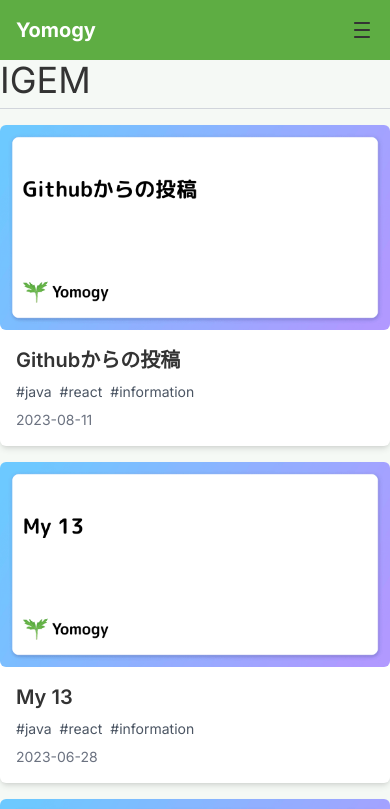
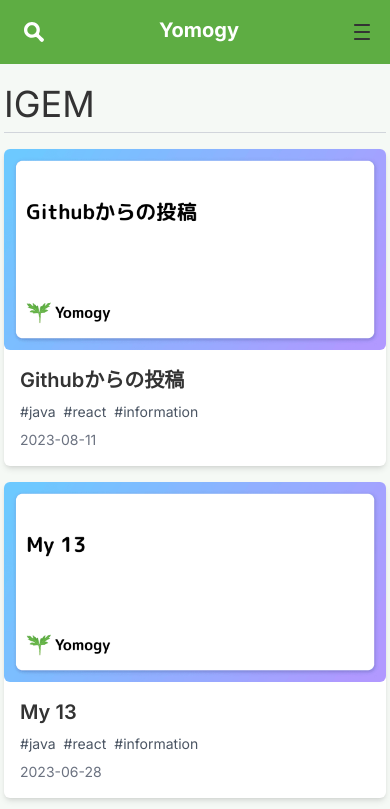
Before and after one commit to y0m0gy/yomogy_test, a Next.js app: page / in a window 390 px wide. Shown: the top 809 px of the page. Built offline with nearby package versions, Linux system fonts and the light colour scheme; no server answers.

Commit message:
fix style

```diff
--- a/src/components/frame-template.tsx
+++ b/src/components/frame-template.tsx
@@ -11,10 +11,10 @@ export const FrameTemplate: React.FC<FrameTemplateProps> = ({
 }) => {
   return (
     <div className="flex flex-col lg:flex-row justify-center items-start w-full items-stretch">
-      <div className="flex-grow w-full lg:p-4 lg:w-auto lg:max-w-4xl">
+      <div className="flex-grow w-full lg:p-4 lg:w-auto lg:max-w-4xl mt-5 lg:mt-0 mb-8 ">
         {leftComponent}
       </div>
-      <div className="flex-grow w-full lg:p-4 lg:w-auto lg:max-w-xs">
+      <div className="flex-grow w-full lg:p-4 lg:w-auto lg:max-w-xs mb-8 ">
         {rightComponent}
       </div>
     </div>
--- a/src/components/header.tsx
+++ b/src/components/header.tsx
@@ -1,20 +1,54 @@
-// header.tsx
-import { useState } from "react";
+import { useState, useRef, useEffect } from "react";
 import Link from "next/link";
 import DarkModeToggle from "./dark-mode";
 
+import SearchBox from "./search-box";
+
 export default function Header() {
-  const [menuOpen, setMenuOpen] = useState(false);
+  const [menuOpen, setMenuOpen] = useState<boolean | null>(null);
+  const menuRef = useRef<HTMLDivElement>(null);
+
+  useEffect(() => {
+    function handleOutsideClick(event: MouseEvent) {
+      if (menuRef.current && !menuRef.current.contains(event.target as Node)) {
+        setMenuOpen(false);
+      }
+    }
+    document.addEventListener("mousedown", handleOutsideClick);
+    return () => {
+      document.removeEventListener("mousedown", handleOutsideClick);
+    };
+  }, []);
 
   return (
     <header className="flex justify-between bg-[#5EAD43] p-4">
-      <div className="text-xl font-bold">
+      <div className="flex items-center md:hidden z-5">
+        <SearchBox isMobile={true} />
+      </div>
+      <Logo />
+      <div className="flex justify-between items-center md:hidden">
+        <HamburgerButton menuOpen={menuOpen} setMenuOpen={setMenuOpen} />
+      </div>
+      <div className="flex justify-between items-center">
+        <DesktopNav />
+        {menuOpen && <MobileNav menuRef={menuRef} setMenuOpen={setMenuOpen} />}
+      </div>
+    </header>
+  );
+}
+
+function Logo() {
+  return (
+    <div className="text-xl font-bold mx-auto md:mx-0">
       <Link href="/" className="text-white">
         <p>Yomogy</p>
       </Link>
     </div>
+  );
+}
 
-      {/* デスクトップ向けのナビゲーション */}
+function DesktopNav() {
+  return (
     <nav className="hidden md:flex gap-4 items-center">
       <Link href="/igem/page/1" className="text-white">
         iGEM
@@ -22,46 +56,23 @@ export default function Header() {
       <Link href="/synbio/page/1" className="text-white">
         Synbio
       </Link>
-        .{/*(デスクトップのみ) */}
       <DarkModeToggle />
-        {/* 検索窓 */}
-        <div className="bg-gray-200 rounded-full h-8 pr-1 flex items-center">
-          <form
-            action="/search"
-            method="get"
-            className="flex items-center flex-grow"
-          >
+      <SearchBox isMobile={false} />
+    </nav>
+  );
+}
+
+type HamburgerButtonProps = {
+  menuOpen: boolean | null;
+  setMenuOpen: React.Dispatch<React.SetStateAction<boolean | null>>;
+};
+
+function HamburgerButton({ menuOpen, setMenuOpen }: HamburgerButtonProps) {
+  return (
     <button
-              type="submit"
-              className="h-5 ml-2 mr-1 p-0 border-none bg-transparent"
-            >
-              <svg
-                xmlns="http://www.w3.org/2000/svg"
-                width="20"
-                height="20"
-                viewBox="0 0 512 512"
-                fill="rgb(151, 151, 151)"
-              >
-                <path d="M495.272,423.558c0,0-68.542-59.952-84.937-76.328c-24.063-23.938-33.69-35.466-25.195-54.931   c37.155-75.78,24.303-169.854-38.72-232.858c-79.235-79.254-207.739-79.254-286.984,0c-79.245,79.264-79.245,207.729,0,287.003   c62.985,62.985,157.088,75.837,232.839,38.691c19.466-8.485,31.022,1.142,54.951,25.215c16.384,16.385,76.308,84.937,76.308,84.937   c31.089,31.071,55.009,11.95,69.368-2.39C507.232,478.547,526.362,454.638,495.272,423.558z M286.017,286.012   c-45.9,45.871-120.288,45.871-166.169,0c-45.88-45.871-45.88-120.278,0-166.149c45.881-45.871,120.269-45.871,166.169,0   C331.898,165.734,331.898,240.141,286.017,286.012z" />
-              </svg>
-            </button>
-            <input
-              className="w-32 h-6 border-none outline-none bg-gray-200 py-1 flex-grow"
-              type="search"
-              name="q"
-              placeholder="サイトを検索"
-              style={{ color: "black", caretColor: "black" }}
-            />
-          </form>
-        </div>
-      </nav>
-
-      {/* モバイル向けのハンバーガーアイコン */}
-      <button
-        className="md:hidden flex items-center"
+      className="flex items-center"
       onClick={() => setMenuOpen(!menuOpen)}
     >
-        {/* ハンバーガーアイコン (SVG) */}
       <svg
         width="24"
         height="24"
@@ -76,21 +87,42 @@ export default function Header() {
         />
       </svg>
     </button>
+  );
+}
 
-      {/* モバイル向けのドロップダウンメニュー */}
-      {menuOpen && (
-        <nav className="absolute top-full left-0 w-full bg-[#5EAD43] mt-4 md:hidden flex flex-col gap-4 p-4">
-          <Link href="/igem/page/1" className="text-white">
+type MobileNavProps = {
+  menuRef: React.RefObject<HTMLDivElement>;
+  setMenuOpen: React.Dispatch<React.SetStateAction<boolean | null>>;
+};
+
+function MobileNav({ menuRef, setMenuOpen }: MobileNavProps) {
+  return (
+    <nav
+      ref={menuRef}
+      className="fixed top-0 right-0 z-10 h-full w-64 p-4 bg-white dark:bg-gray-800 transition-transform transform"
+    >
+      <div className="mb-4">
+        <DarkModeToggle />
+      </div>
+
+      <div className="mb-4">
+        <Link
+          href="/igem/page/1"
+          className="text-gray-800 dark:text-white block py-2 hover:bg-gray-100 dark:hover:bg-gray-700"
+          onClick={() => setMenuOpen(false)} // この行を追加
+        >
           iGEM
         </Link>
-          <Link href="/synbio/page/1" className="text-white">
+      </div>
+      <div className="mb-4">
+        <Link
+          href="/synbio/page/1"
+          className="text-gray-800 dark:text-white block py-2 hover:bg-gray-100 dark:hover:bg-gray-700"
+          onClick={() => setMenuOpen(false)}
+        >
           Synbio
         </Link>
-          {/* <Link href="/app" className="text-white">
-            App
-          </Link> */}
+      </div>
     </nav>
-      )}
-    </header>
   );
 }
--- /dev/null
+++ b/src/components/search-box.tsx
@@ -0,0 +1,118 @@
+import React, { useState, useEffect, useRef, MouseEvent } from "react";
+
+interface SearchBoxProps {
+  isMobile: boolean;
+}
+
+const SearchBox: React.FC<SearchBoxProps> = ({ isMobile }) => {
+  if (isMobile) {
+    return <MobileSearchBox />;
+  } else {
+    return <DesktopSearchBox />;
+  }
+};
+
+const MobileSearchBox = () => {
+  const [isInputVisible, setInputVisibility] = useState<boolean>(false);
+  const [svgColor, setSvgColor] = useState<string>("white");
+  const searchRef = useRef<HTMLDivElement>(null);
+
+  useEffect(() => {
+    function handleOutsideClick(event: globalThis.MouseEvent) {
+      if (
+        searchRef.current &&
+        !searchRef.current.contains(event.target as Node)
+      ) {
+        setInputVisibility(false);
+        setSvgColor("white");
+      }
+    }
+
+    document.addEventListener("mousedown", handleOutsideClick);
+    return () => {
+      document.removeEventListener("mousedown", handleOutsideClick);
+    };
+  }, []);
+
+  const handleButtonClick = (event: MouseEvent<HTMLButtonElement>) => {
+    setInputVisibility(!isInputVisible);
+    setSvgColor(isInputVisible ? "white" : "rgb(151, 151, 151)");
+  };
+
+  return (
+    <div className="relative flex items-center h-8" ref={searchRef}>
+      {isInputVisible && (
+        <div
+          className="absolute top-0 left-0 pr-5 h-8 flex items-center z-10"
+          style={{ width: "98vw" }}
+        >
+          <SearchForm />
+        </div>
+      )}
+      <SearchButton onClick={handleButtonClick} color={svgColor} />
+    </div>
+  );
+};
+
+const DesktopSearchBox = () => {
+  return (
+    <div className="bg-gray-200 rounded-full h-8 pr-1 flex items-center">
+      <SearchForm />
+    </div>
+  );
+};
+
+const SearchForm = () => (
+  <form
+    action="/search"
+    method="get"
+    className="flex items-center bg-gray-200 w-full rounded-full"
+  >
+    <SearchButton type="submit" color="rgb(151, 151, 151)" />
+    <input
+      className="w-full h-6 border-none outline-none bg-gray-200 py-1 rounded-full"
+      type="search"
+      name="q"
+      placeholder="サイトを検索"
+      style={{ color: "black", caretColor: "black" }}
+    />
+  </form>
+);
+
+interface SearchButtonProps {
+  onClick?: (event: MouseEvent<HTMLButtonElement>) => void;
+  type?: "button" | "submit";
+  color: string;
+}
+
+const SearchButton: React.FC<SearchButtonProps> = ({
+  onClick,
+  type = "button",
+  color,
+}) => (
+  <button
+    type={type}
+    className="h-5 ml-2 mr-1 p-0 border-none bg-transparent"
+    onClick={onClick}
+  >
+    <SearchIcon color={color} />
+  </button>
+);
+
+interface SearchIconProps {
+  color: string;
+}
+
+const SearchIcon: React.FC<SearchIconProps> = ({ color }) => (
+  <svg
+    xmlns="http://www.w3.org/2000/svg"
+    width="20"
+    height="20"
+    viewBox="0 0 512 512"
+    fill={color}
+  >
+    <path d="M495.272,423.558c0,0-68.542-59.952-84.937-76.328c-24.063-23.938-33.69-35.466-25.195-54.931   c37.155-75.78,24.303-169.854-38.72-232.858c-79.235-79.254-207.739-79.254-286.984,0c-79.245,79.264-79.245,207.729,0,287.003   c62.985,62.985,157.088,75.837,232.839,38.691c19.466-8.485,31.022,1.142,54.951,25.215c16.384,16.385,76.308,84.937,76.308,84.937   c31.089,31.071,55.009,11.95,69.368-2.39C507.232,478.547,526.362,454.638,495.272,423.558z M286.017,286.012   c-45.9,45.871-120.288,45.871-166.169,0c-45.88-45.871-45.88-120.278,0-166.149c45.881-45.871,120.269-45.871,166.169,0   C331.898,165.734,331.898,240.141,286.017,286.012z" />
+  </svg>
+);
+
+export default SearchBox;
--- a/src/components/sidebar.tsx
+++ b/src/components/sidebar.tsx
@@ -3,7 +3,7 @@ import { SidebarProps } from "../utils/posts-type";
 
 const Sidebar: React.FC<SidebarProps> = ({ title, relatedPosts }) => {
   return (
-    <div className="w-full md:w-100 p-4 mb-4 bg-white dark:bg-gray-900 rounded shadow-lg">
+    <div className="w-full md:w-100 p-2 md:p-4 mb-4 bg-white dark:bg-gray-900 rounded shadow-lg">
       <div className="text-xl font-bold mb-4 text-gray-900 dark:text-gray-200">
         {title}
       </div>
--- a/src/pages/_app.tsx
+++ b/src/pages/_app.tsx
@@ -3,12 +3,18 @@ import "prismjs/themes/prism-tomorrow.css";
 import type { AppProps } from "next/app";
 import RootLayout from "../components/layout";
 import Seo from "../components/seo";
+import { Inter } from "next/font/google";
+const inter = Inter({ subsets: ["latin"] });
 
 export default function App({ Component, pageProps }: AppProps) {
   return (
     <RootLayout>
       <Seo />
-      <Component {...pageProps} />
+      <main
+        className={`flex min-h-screen flex-col items-center justify-between px-1 lg:px-0 ${inter.className}`}
+      >
+        <Component {...pageProps} />
+      </main>
     </RootLayout>
   );
 }
--- a/src/pages/index.tsx
+++ b/src/pages/index.tsx
@@ -1,12 +1,4 @@
-import { Inter } from "next/font/google";
-
-const inter = Inter({ subsets: ["latin"] });
-
-import {
-  getCategoriesPagePaths,
-  getListData,
-  getBasicContent,
-} from "./api/get-posts-category";
+import { getListData, getBasicContent } from "./api/get-posts-category";
 import { FrameTemplate } from "../components/frame-template";
 import PageList from "../components/page-list";
 import { PostLists, PageNationProps } from "../utils/posts-type";
@@ -51,9 +43,6 @@ export default function Home({
   recommendPosts,
 }: PageNationProps & { newPosts: PostLists; recommendPosts: PostLists }) {
   return (
-    <main
-      className={`flex min-h-screen flex-col items-center justify-between ${inter.className}`}
-    >
     <FrameTemplate
       leftComponent={
         <div>
@@ -75,6 +64,5 @@ export default function Home({
         </>
       }
     />
-    </main>
   );
 }
--- a/src/styles/globals.css
+++ b/src/styles/globals.css
@@ -105,3 +105,12 @@ body {
 .blog_main h3.dark {
   border-left-color: #7b7b7b; /* 左の線の色をダークモードに適した色に変更 */
 }
+
+/* youtubeのリンクの埋め込み */
+.youtube-iframe {
+  max-width: 100%;
+}
+
+.youtube-iframe iframe {
+  max-width: 100%;
+}
```
Also changed, not shown: src/components/sns-card.tsx (+22 -3 lines). Lines whose indentation alone changed are shown as unchanged.
